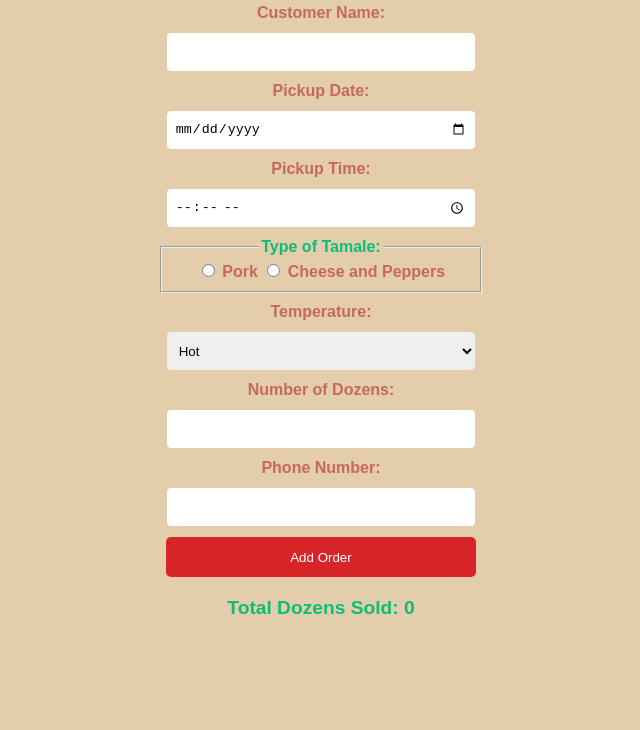
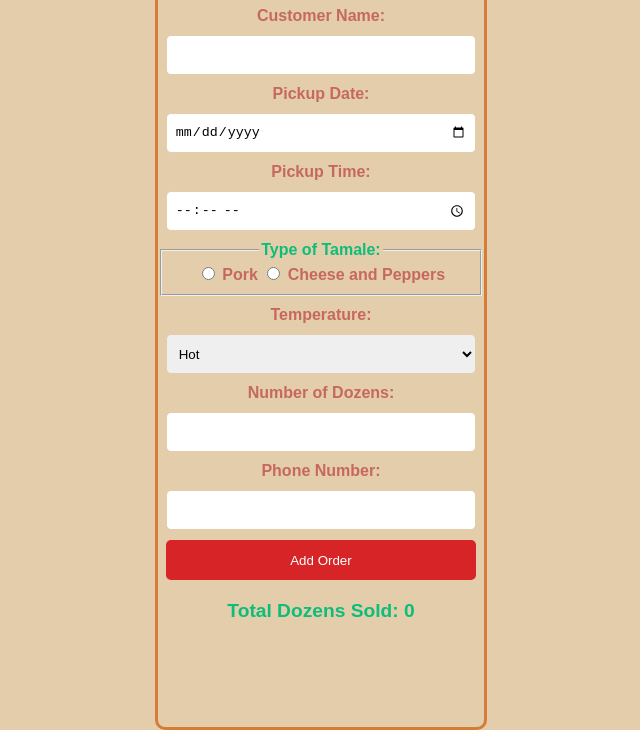
Before and after one commit to Marysgithub321/tamale-orders, a website built with Vite: page index.html in a window 1280 px wide. Shown: the part 76-806 px from the top of the page, without its empty margins (319-959 px from the left). Built offline with nearby package versions, Linux system fonts and the light colour scheme.

Commit message:
styling change

```diff
--- a/styles.css
+++ b/styles.css
@@ -13,6 +13,7 @@ body {
   min-height: 100vh;
   padding: 0px;
   background-color: #e3cdab;
+  border: 3px solid #d57c36;
   border-radius: 10px;
   text-align: center; /* Center align content inside container */
 }
```
